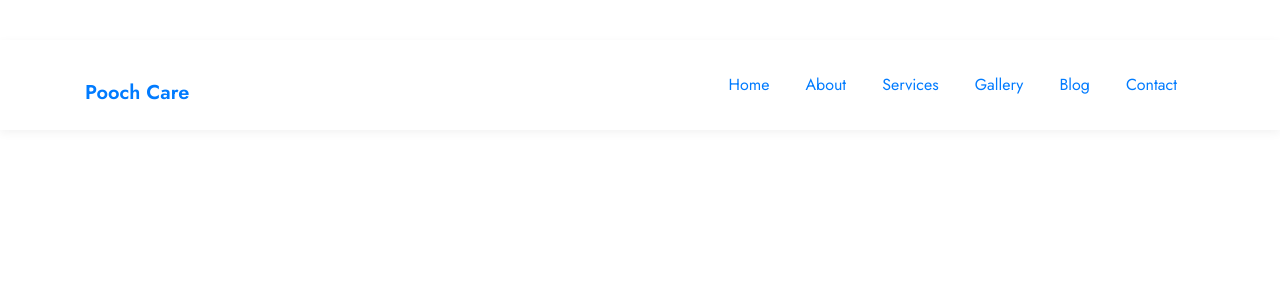
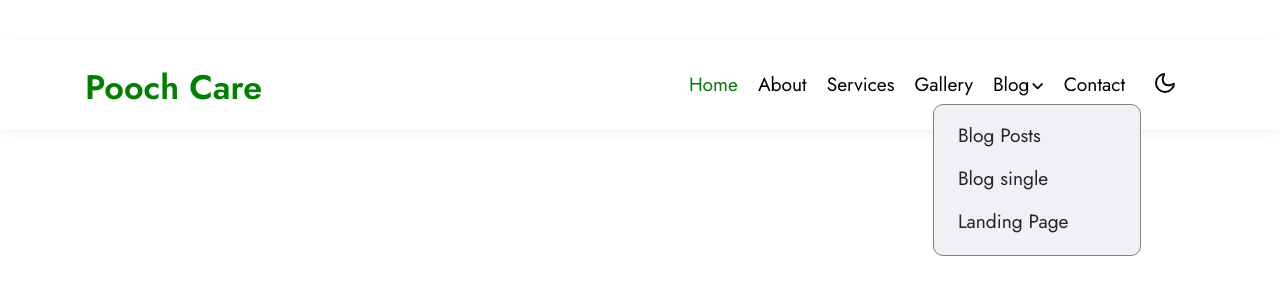
Before and after one commit to bimbimvqt/capstone, a plain HTML site: page index.html in a window 1280 px wide. Both pictures are taken after a click on the button "Blog". Drawn offline with nearby package versions, Linux system fonts and the light colour scheme.

Commit message:
update header

```diff
--- a/css/style.css
+++ b/css/style.css
@@ -63,9 +63,6 @@ button .navbar-toggler.collapsed .icon-close {
   background-size: 100% 100%;
 }
 
-/* media  */
-/* ..  */
-
 .navbar-collapse {
   flex-grow: 1;
   align-items: center;
@@ -112,4 +109,253 @@ nav ul li {
   display: inline-block;
 }
 
-/* test  */
+.navbar-expand-lg .navbar-nav .nav-item.active .nav-link {
+  color: var(--primary-color);
+}
+
+.navbar-expand-lg .navbar-nav .nav-link {
+  text-transform: capitalize;
+  transition: all 0.5s ease;
+  padding: 14px 0;
+  font-size: 1.2em;
+  font-weight: 400;
+  position: relative;
+}
+
+/* a.nav-link:before,
+a.dropdown-item:before {
+  position: absolute;
+  content: "";
+  background: green;
+  width: 0px;
+  height: 1px;
+  bottom: 13px;
+} */
+
+nav ul li a,
+nav ul li a:after,
+nav ul li a:before {
+  transition: all 0.5s;
+}
+
+.navbar-nav li::after {
+  content: "";
+  width: 0;
+  height: 2px;
+  background-color: green;
+  display: block;
+  transition: all 0.5s;
+}
+
+.navbar-nav li:hover::after {
+  width: 100%;
+}
+
+.sr-only {
+  position: absolute;
+  width: 1px;
+  height: 1px;
+  padding: 0;
+  margin: -1px;
+  overflow: hidden;
+  clip: rect(0, 0, 0, 0);
+  border: 0;
+}
+
+.navbar-expand-lg .navbar-nav .nav-link {
+  text-transform: capitalize;
+  transition: all 0.5s ease;
+  padding: 2px 0;
+  font-size: 1.2em;
+  font-weight: 400;
+  position: relative;
+  color: var(--heading-color);
+}
+
+.navbar-expand-lg .navbar-nav .nav-link span.fa {
+  font-size: 14px;
+  padding-left: 2px;
+  font-weight: 600;
+}
+
+/*  */
+
+.navbar-expand-lg .navbar-nav .nav-link:hover {
+  color: green;
+  /* text-decoration: underline; */
+}
+
+.navbar-expand-lg .navbar-nav .nav-item.active .nav-link {
+  color: green;
+}
+
+.navbar .navbar-brand {
+  margin: 0;
+  padding: 0;
+  font-size: 34px;
+  font-weight: 600;
+  text-transform: capitalize;
+  color: green;
+}
+
+.navbar-expand-lg .navbar-nav .dropdown-menu {
+  transform: translateX(-50px);
+}
+
+.dropdown-menu {
+  border-radius: 10px;
+  background: rgb(242, 239, 245);
+  border: 1px solid gray;
+  min-width: 13rem;
+  padding: 1rem 0 0.3rem;
+  top: 100%;
+  left: 0;
+  z-index: 1000;
+  margin: 0.125rem 0 0;
+  font-size: 1rem;
+  color: #212529;
+  text-align: left;
+  list-style: none;
+}
+
+a.dropdown-item {
+  font-weight: 400;
+  font-size: 1.2em;
+  position: relative;
+  color: var(--heading-color);
+  padding-top: 0;
+  display: block;
+  width: 100px;
+  padding-bottom: 14px;
+}
+
+.theme-switch-wrapper {
+  display: flex;
+  align-items: center;
+}
+
+.theme-switch {
+  display: inline-block;
+  position: relative;
+  width: 60px;
+  margin: 0;
+}
+
+.theme-switch input {
+  display: none;
+}
+
+.mode-container {
+  width: 24px;
+  height: 24px;
+  padding: 3px 0;
+  margin-left: 20px;
+}
+/*
+input:checked + .mode-container i.gg-sun {
+  display: block;
+} */
+
+.mode-container i.gg-sun {
+  display: none;
+}
+
+.gg-sun {
+  position: relative;
+  transform: scale(var(--ggs, 1));
+  height: 24px;
+  background: linear-gradient(180deg, currentColor 4px, transparent 0) no-repeat
+      5px -6px/2px 6px,
+    linear-gradient(180deg, currentColor 4px, transparent 0) no-repeat 5px px
+      14px/2px 6px,
+    linear-gradient(180deg, currentColor 4px, transparent 0) no-repeat -8px 5px/6px
+      2px,
+    linear-gradient(180deg, currentColor 4px, transparent 0) no-repeat 14px 5px/6px
+      2px;
+  border-radius: 100px;
+  box-shadow: inset 0 0 0 2px;
+  border: 6px solid transparent;
+}
+
+.gg-sun,
+.gg-sun:after,
+.gg-sun:before {
+  box-sizing: border-box;
+  /* display: block; */
+  width: 24px;
+}
+
+.gg-sun:before {
+  transform: rotate(-45deg);
+}
+
+.gg-sun:after {
+  transform: rotate(45deg);
+}
+
+.gg-sun:after,
+.gg-sun:before {
+  content: "";
+  position: absolute;
+  height: 2px;
+  border-right: 4px solid;
+  border-left: 4px solid;
+  left: -6px;
+  top: 5px;
+}
+
+.gg-sun,
+.gg-sun:after,
+.gg-sun:before {
+  box-sizing: border-box;
+  display: block;
+  width: 24px;
+}
+
+.mode-container i.gg-moon {
+  display: block;
+}
+
+.gg-moon,
+.gg-moon:after {
+  box-sizing: border-box;
+  border-radius: 50%;
+}
+
+.gg-moon {
+  overflow: hidden;
+  position: relative;
+  transform: rotate(-135deg) scale(var(--ggs, 1));
+  width: 20px;
+  height: 20px;
+  border: 2px solid;
+  border-bottom: 2px solid transparent;
+}
+
+.gg-moon:after {
+  content: "";
+  position: absolute;
+  width: 12px;
+  height: 18px;
+  border: 2px solid transparent;
+  box-shadow: 0 0 0 2px;
+  top: 8px;
+  left: 2px;
+}
+
+.gg-moon,
+.gg-moon:after {
+  display: block;
+  box-sizing: border-box;
+  border-radius: 50%;
+}
+
+body {
+  background-color: white;
+  color: black;
+}
+
+.dark-mode {
+  background-color: black;
+  color: black;
+}
--- a/index.html
+++ b/index.html
@@ -15,6 +15,14 @@
       href="https://stackpath.bootstrapcdn.com/bootstrap/4.3.1/css/bootstrap.min.css"
       integrity="sha384-ggOyR0iXCbMQv3Xipma34MD+dH/1fQ784/j6cY/iJTQUOhcWr7x9JvoRxT2MZw1T"
       crossorigin="anonymous"
+    />
+
+    <link
+      rel="stylesheet"
+      href="https://cdnjs.cloudflare.com/ajax/libs/font-awesome/6.1.1/css/all.min.css"
+      integrity="sha512-KfkfwYDsLkIlwQp6LFnl8zNdLGxu9YAA1QvwINks4PhcElQSvqcyVLLD9aMhXd13uQjoXtEKNosOWaZqXgel0g=="
+      crossorigin="anonymous"
+      referrerpolicy="no-referrer"
     />
 
     <!-- Font google  -->
@@ -61,6 +69,7 @@
               </li>
               <li class="nav-item">
                 <a class="nav-link" href="#">About</a>
+                <span class="sr-only">(current)</span>
               </li>
               <li class="nav-item">
                 <a class="nav-link" href="#">Services</a>
@@ -68,13 +77,43 @@
               <li class="nav-item">
                 <a class="nav-link" href="#">Gallery</a>
               </li>
-              <li class="nav-item">
-                <a class="nav-link" href="#">Blog</a>
+              <li class="nav-item dropdown">
+                <a
+                  class="nav-link"
+                  href="#"
+                  id="navbarDropdown1"
+                  role="button"
+                  data-toggle="dropdown"
+                  aria-haspopup="true"
+                  aria-expanded="false"
+                >
+                  Blog<span class="fa fa-angle-down"></span>
+                </a>
+                <div class="dropdown-menu" aria-labelledby="navbarDropdown1">
+                  <a class="dropdown-item" href="blog.html">Blog Posts</a>
+                  <a class="dropdown-item" href="blog-single.html"
+                    >Blog single</a
+                  >
+                  <a class="dropdown-item" href="landing-single.html"
+                    >Landing Page</a
+                  >
+                </div>
               </li>
               <li class="nav-item">
                 <a class="nav-link" href="#">Contact</a>
               </li>
             </ul>
+          </div>
+          <div class="mobile-position">
+            <nav class="navigation">
+              <label class="theme-switch" for="checkbox">
+                <input type="checkbox" id="checkbox" onclick="myFunction()" />
+                <div class="mode-container">
+                  <i class="gg-sun"></i>
+                  <i class="gg-moon"></i>
+                </div>
+              </label>
+            </nav>
           </div>
         </nav>
       </div>
@@ -97,5 +136,11 @@
       integrity="sha384-JjSmVgyd0p3pXB1rRibZUAYoIIy6OrQ6VrjIEaFf/nJGzIxFDsf4x0xIM+B07jRM"
       crossorigin="anonymous"
     ></script>
+    <script>
+      function myFunction() {
+        var element = document.body;
+        element.classList.toggle("dark-mode");
+      }
+    </script>
   </body>
 </html>
```
